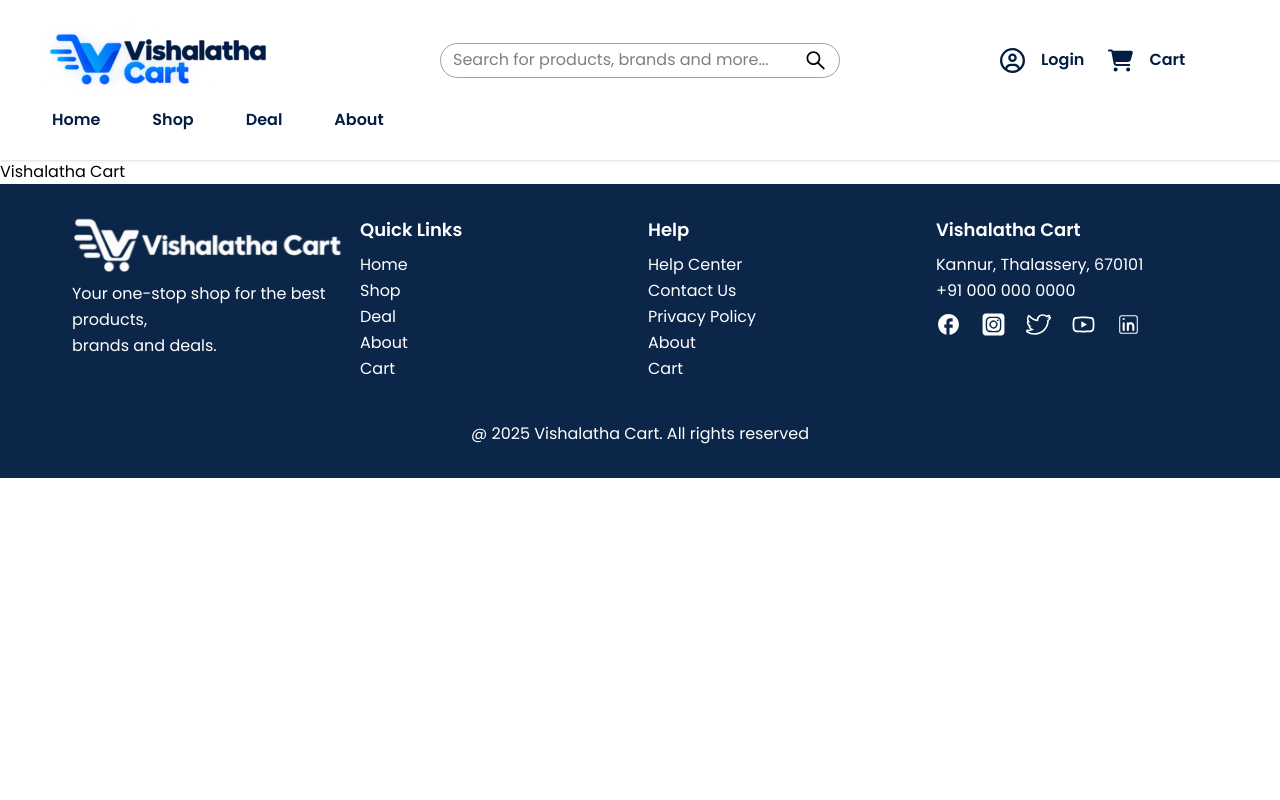
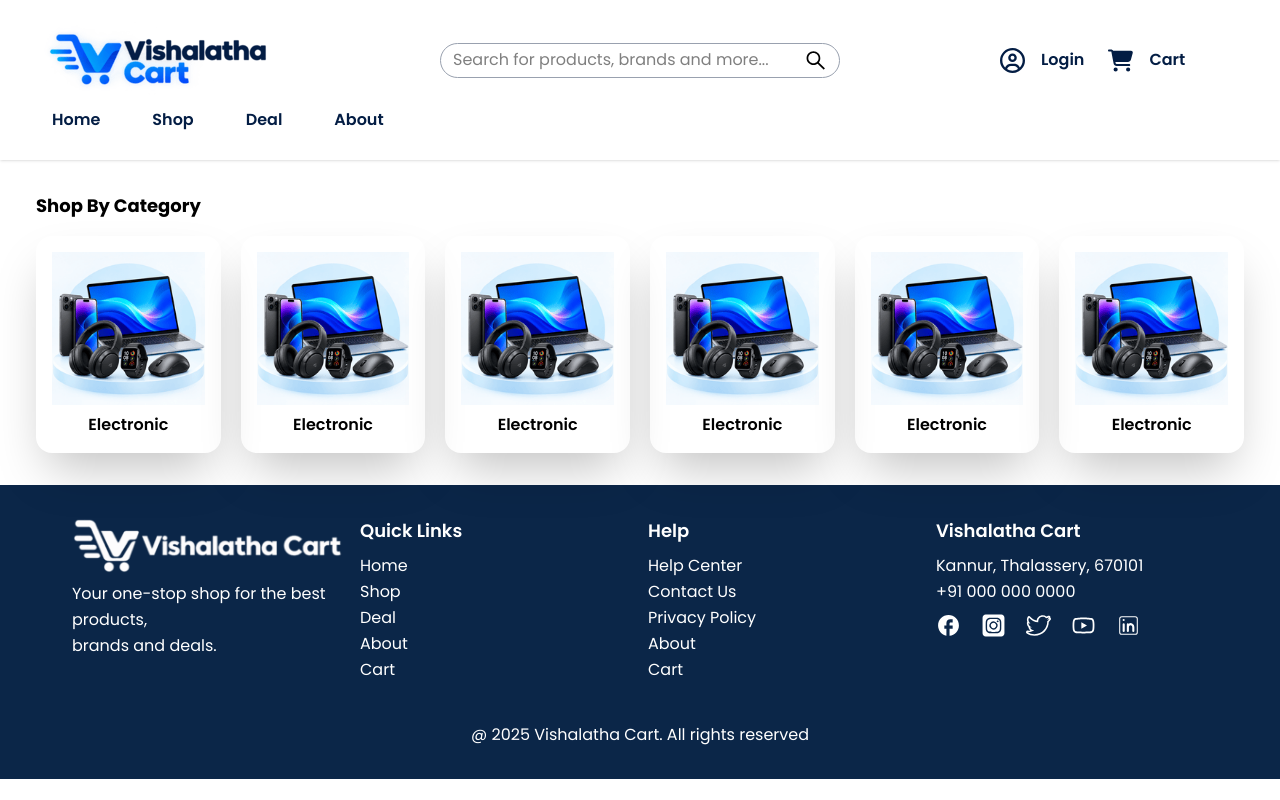
Before and after one commit to devrathul/VishalathaCart, a React (Vite) app: page / in a window 1280 px wide. Built offline with nearby package versions, Linux system fonts and the light colour scheme.

Commit message:
category card ui section implemented

```diff
--- a/src/App.jsx
+++ b/src/App.jsx
@@ -1,12 +1,15 @@
 import Header from './components/common/Header'
 import Footer from './components/common/Footer'
+import CategoryCard from './components/category/CategoryCard'
 
 function App() {
   return (
     <>
       <Header />
-      <h1>Vishalatha Cart</h1>
-      <Footer/>
+      <div className='max-w-310 mx-auto px-4'>
+        <CategoryCard />
+      </div>
+      <Footer />
     </>
   )
 }
--- /dev/null
+++ b/src/components/category/CategoryCard.jsx
@@ -0,0 +1,37 @@
+import electronicImg from '../../assets/images/electronic.png'
+
+const CategoryCard = () => {
+    return (
+        <>
+        <h2 className='font-bold mt-8 mb-4 text-lg'>Shop By Category</h2>
+        <div className='grid grid-cols-6 mb-8 gap-5'>
+            <div className="card p-4 rounded-2xl shadow-2xl">
+                <img src={electronicImg} alt="category" title="category" />
+                <h3 className="font-semibold text-md text-center mt-2">Electronic</h3>
+            </div>
+            <div className="card p-4 rounded-2xl shadow-2xl">
+                <img src={electronicImg} alt="category" title="category" />
+                <h3 className="font-semibold text-md text-center mt-2">Electronic</h3>
+            </div>
+            <div className="card p-4 rounded-2xl shadow-2xl">
+                <img src={electronicImg} alt="category" title="category" />
+                <h3 className="font-semibold text-md text-center mt-2">Electronic</h3>
+            </div>
+            <div className="card p-4 rounded-2xl shadow-2xl">
+                <img src={electronicImg} alt="category" title="category" />
+                <h3 className="font-semibold text-md text-center mt-2">Electronic</h3>
+            </div>
+            <div className="card p-4 rounded-2xl shadow-2xl">
+                <img src={electronicImg} alt="category" title="category" />
+                <h3 className="font-semibold text-md text-center mt-2">Electronic</h3>
+            </div>
+            <div className="card p-4 rounded-2xl shadow-2xl">
+                <img src={electronicImg} alt="category" title="category" />
+                <h3 className="font-semibold text-md text-center mt-2">Electronic</h3>
+            </div>
+        </div>
+        </>
+    )
+}
+
+export default CategoryCard
```
Also changed, not shown: src/assets/images/electronic.png (added).
